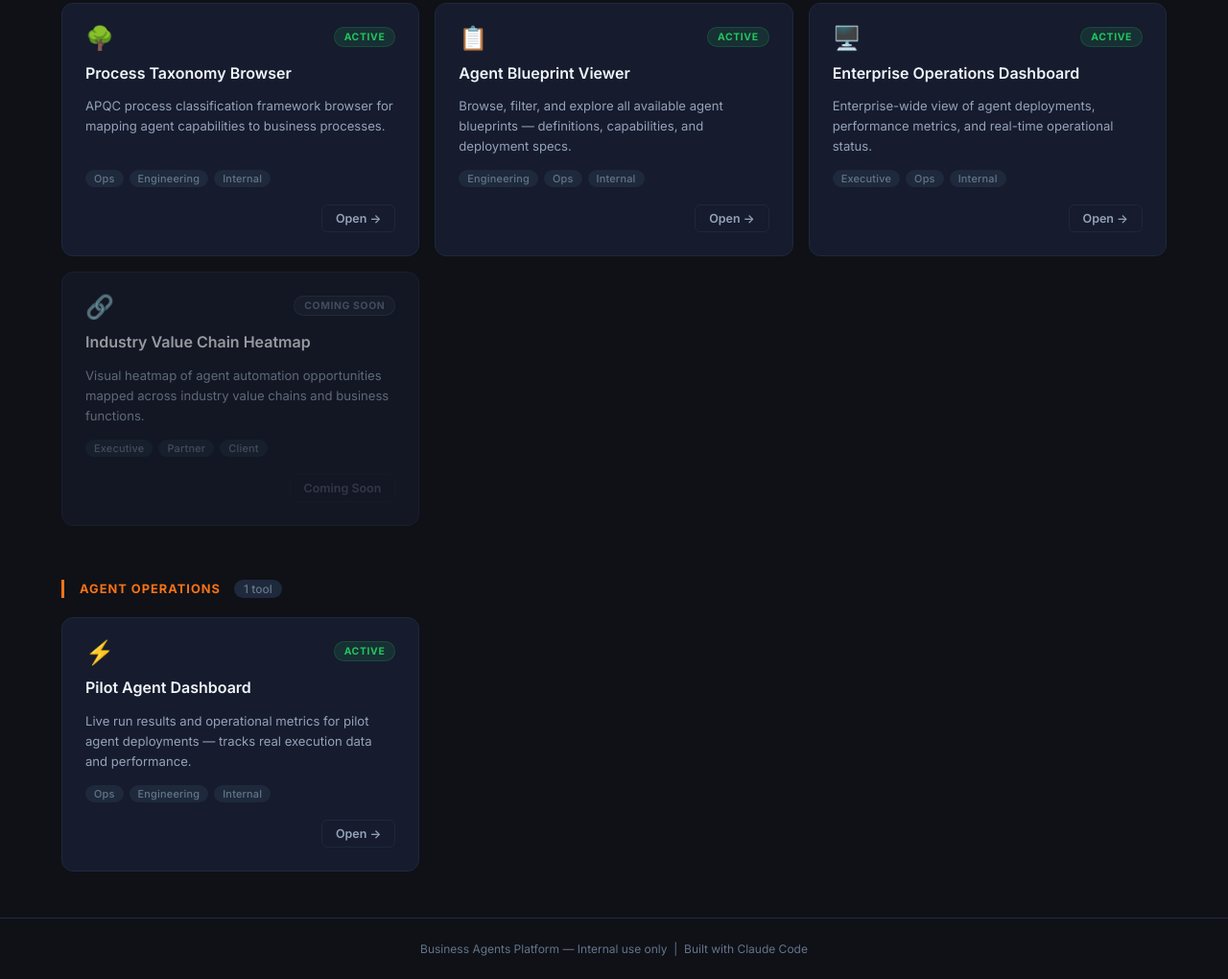
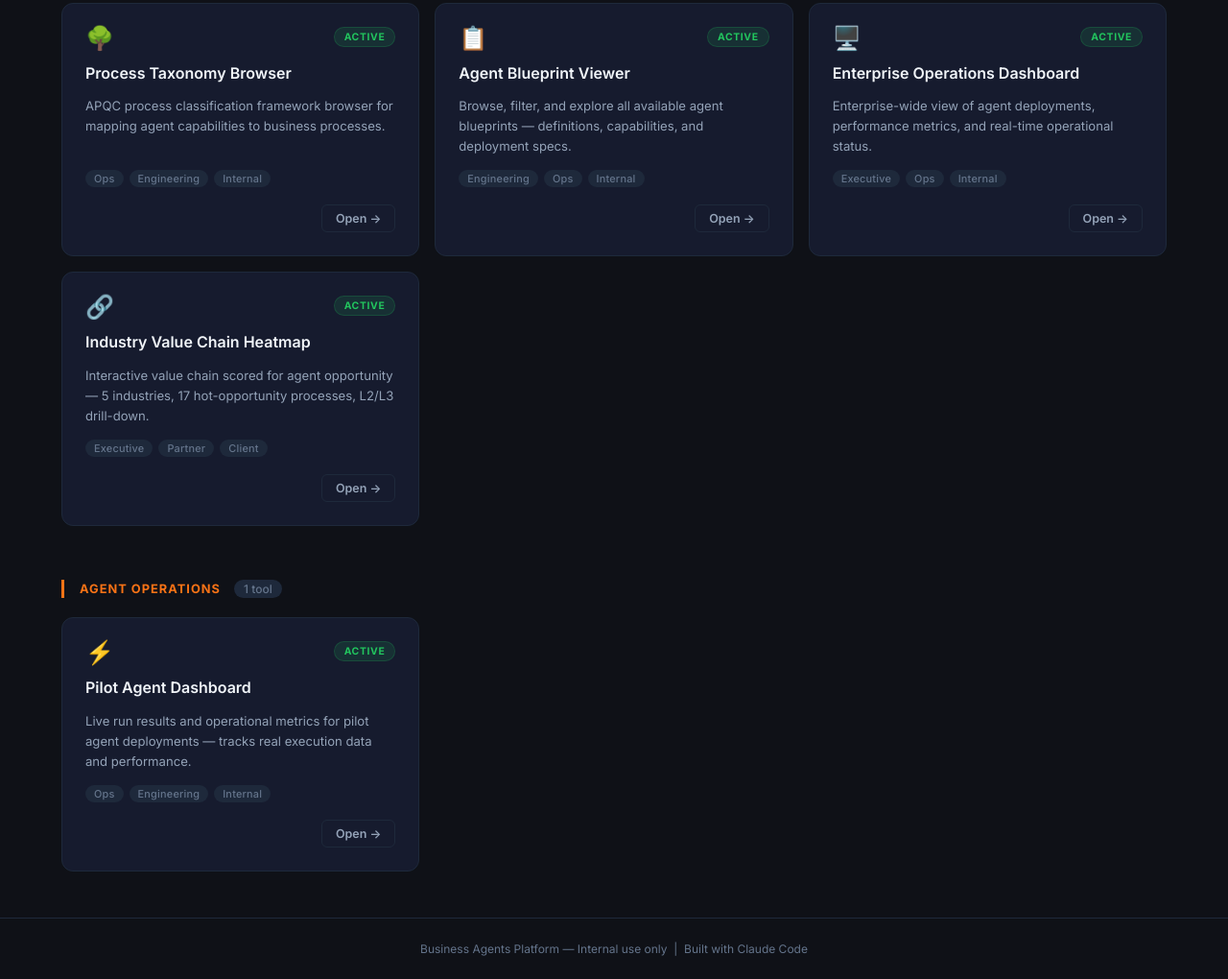
Before and after one commit to kcemert/agent-platform, a plain HTML site: page index.html in a window 1280 px wide. Shown: the part 857-1877 px from the top of the page at 96% size. Drawn offline with Linux system fonts and the light colour scheme.

Commit message:
fix: [REGISTRY] - Activate value chain heatmap (now live)

```diff
--- a/index.html
+++ b/index.html
@@ -494,23 +494,23 @@
             </div>
           </a>
 
-          <!-- Value Chain Heatmap — Coming Soon -->
-          <div class="card platform coming-soon">
+          <!-- Value Chain Heatmap -->
+          <a class="card platform" href="business-agents/value-chain/index.html">
             <div class="card-top">
               <span class="card-icon">🔗</span>
-              <span class="status-badge coming-soon">Coming Soon</span>
+              <span class="status-badge active">Active</span>
             </div>
             <div class="card-title">Industry Value Chain Heatmap</div>
-            <div class="card-description">Visual heatmap of agent automation opportunities mapped across industry value chains and business functions.</div>
+            <div class="card-description">Interactive value chain scored for agent opportunity — 5 industries, 17 hot-opportunity processes, L2/L3 drill-down.</div>
             <div class="audience-pills">
               <span class="pill">Executive</span>
               <span class="pill">Partner</span>
               <span class="pill">Client</span>
             </div>
             <div class="card-footer">
-              <span class="open-btn" style="opacity: 0.4;">Coming Soon</span>
+              <span class="open-btn">Open →</span>
             </div>
-          </div>
+          </a>
 
         </div>
       </section>
--- a/registry.json
+++ b/registry.json
@@ -78,7 +78,7 @@
       "path": "business-agents/value-chain/index.html",
       "category": "platform",
       "audience": ["executive", "partner", "client"],
-      "status": "coming-soon",
+      "status": "active",
       "tags": ["value-chain", "heatmap", "industry", "automation", "opportunities"]
     },
     {
```
